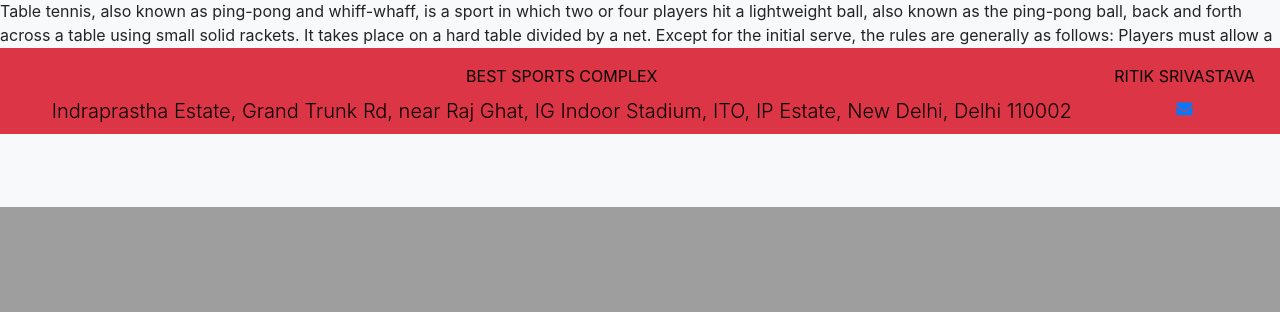
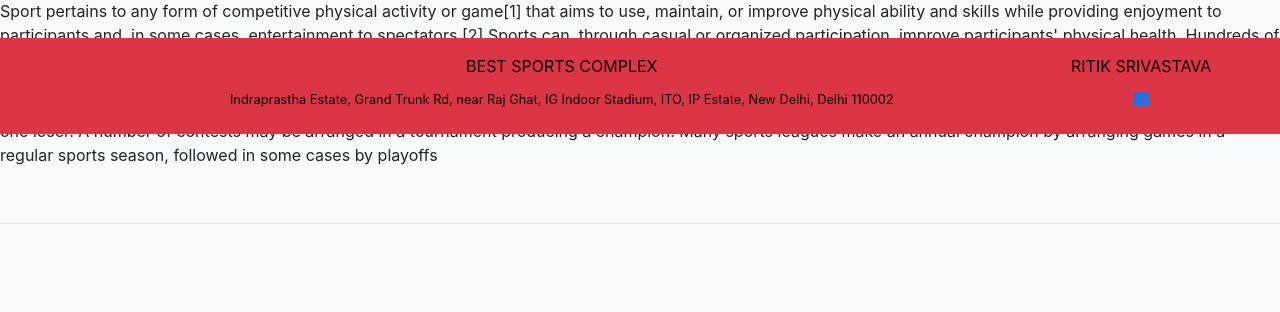
Before and after one commit to gitritik/Slotbooking_app, a Django app: page / in a window 1280 px wide. Shown: the part 666-978 px from the top of the page. Before the commit the page ends 873 px from the top, so only its background shows below. Run offline with Django 4.2, Linux system fonts and the light colour scheme; data comes from the database, SQL or seed files in the repository.

Commit message:
design modify2

```diff
--- a/templates/home.html
+++ b/templates/home.html
@@ -35,6 +35,9 @@
       <span class="sr-only">Next</span>
     </a>
   </div>
-  <div class="d-flex justify-content-center"><p>Table tennis, also known as ping-pong and whiff-whaff, is a sport in which two or four players hit a lightweight ball, also known as the ping-pong ball, back and forth across a table using small solid rackets. It takes place on a hard table divided by a net. Except for the initial serve, the rules are generally as follows: Players must allow a ball played toward them to bounce once on their side of the table and must return it so that it bounces on the opposite side. A point is scored when a player fails to return the ball within the rules. Play is fast and demands quick reactions. Spinning the ball alters its trajectory and limits an opponent's options, giving the hitter a great advantage.</p></div>
+  <div class="d-flex justify-content-center"><p>Sport pertains to any form of competitive physical activity or game[1] that aims to use, maintain, or improve physical ability and skills while providing enjoyment to participants and, in some cases, entertainment to spectators.[2] Sports can, through casual or organized participation, improve participants' physical health. Hundreds of sports exist, from those between single contestants, through to those with hundreds of simultaneous participants, either in teams or competing as individuals. In certain sports such as racing, many contestants may compete, simultaneously or consecutively, with one winner; in others, the contest (a match) is between two sides, each attempting to exceed the other. Some sports allow a "tie" or "draw", in which there is no single winner; others provide tie-breaking methods to ensure one winner and one loser. A number of contests may be arranged in a tournament producing a champion. Many sports leagues make an annual champion by arranging games in a regular sports season, followed in some cases by playoffs</p>
+<hr></div>
+<br>
+<hr>
 
 {% endblock %}
--- a/templates/index.html
+++ b/templates/index.html
@@ -81,9 +81,10 @@
       <div class="p-2">
         <div class="d-flex flex-column">
         <div class="p-2">BEST SPORTS COMPLEX</div>
-        <div class="p-0"><small class="lead">
+        <div class="p-0 mx-5"><p><small>
           Indraprastha Estate, Grand Trunk Rd, near Raj Ghat, IG Indoor Stadium, ITO, IP Estate, New Delhi, Delhi 110002
         </small>
+      </p>
         </div>
       </div>
     </div>
```
